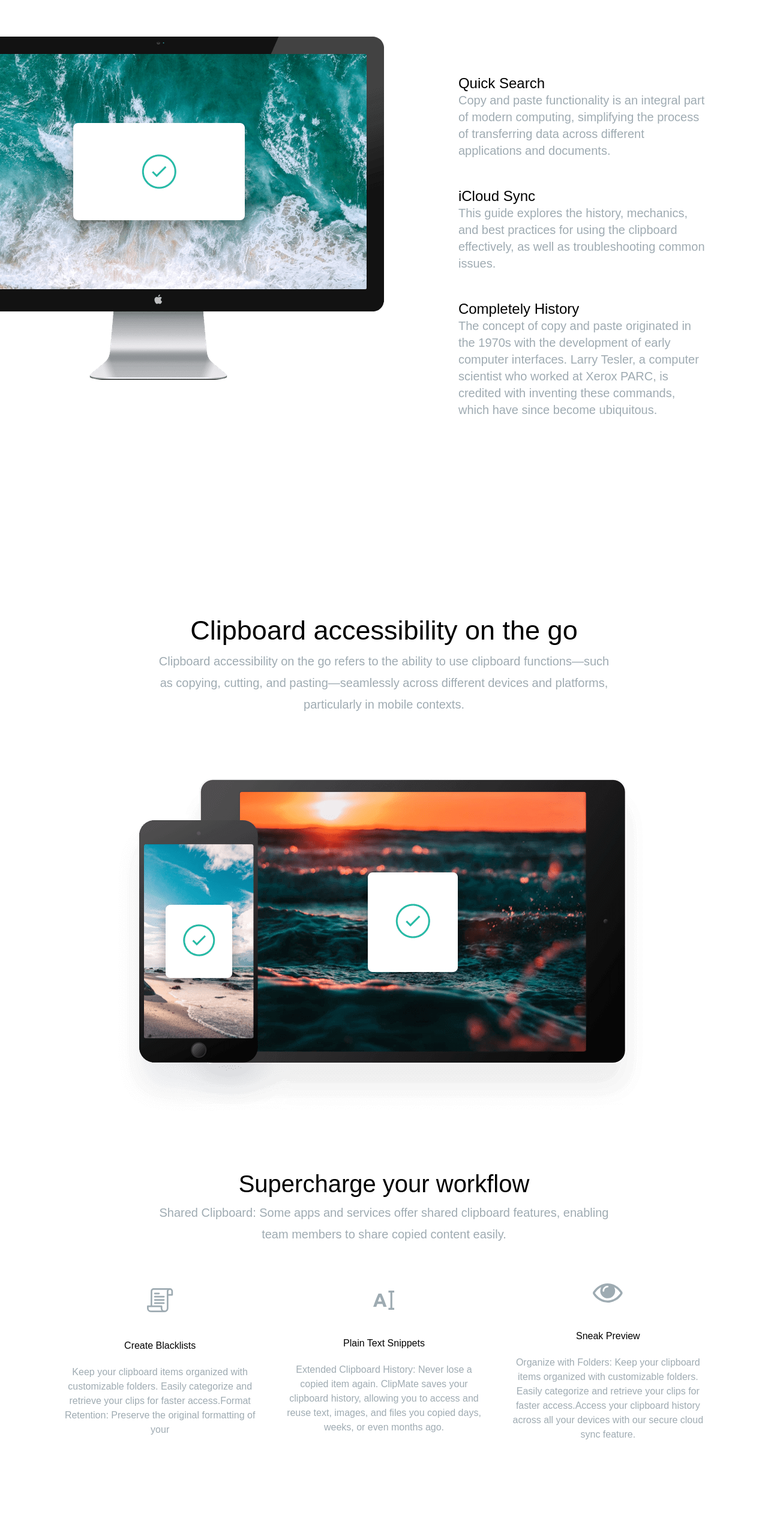
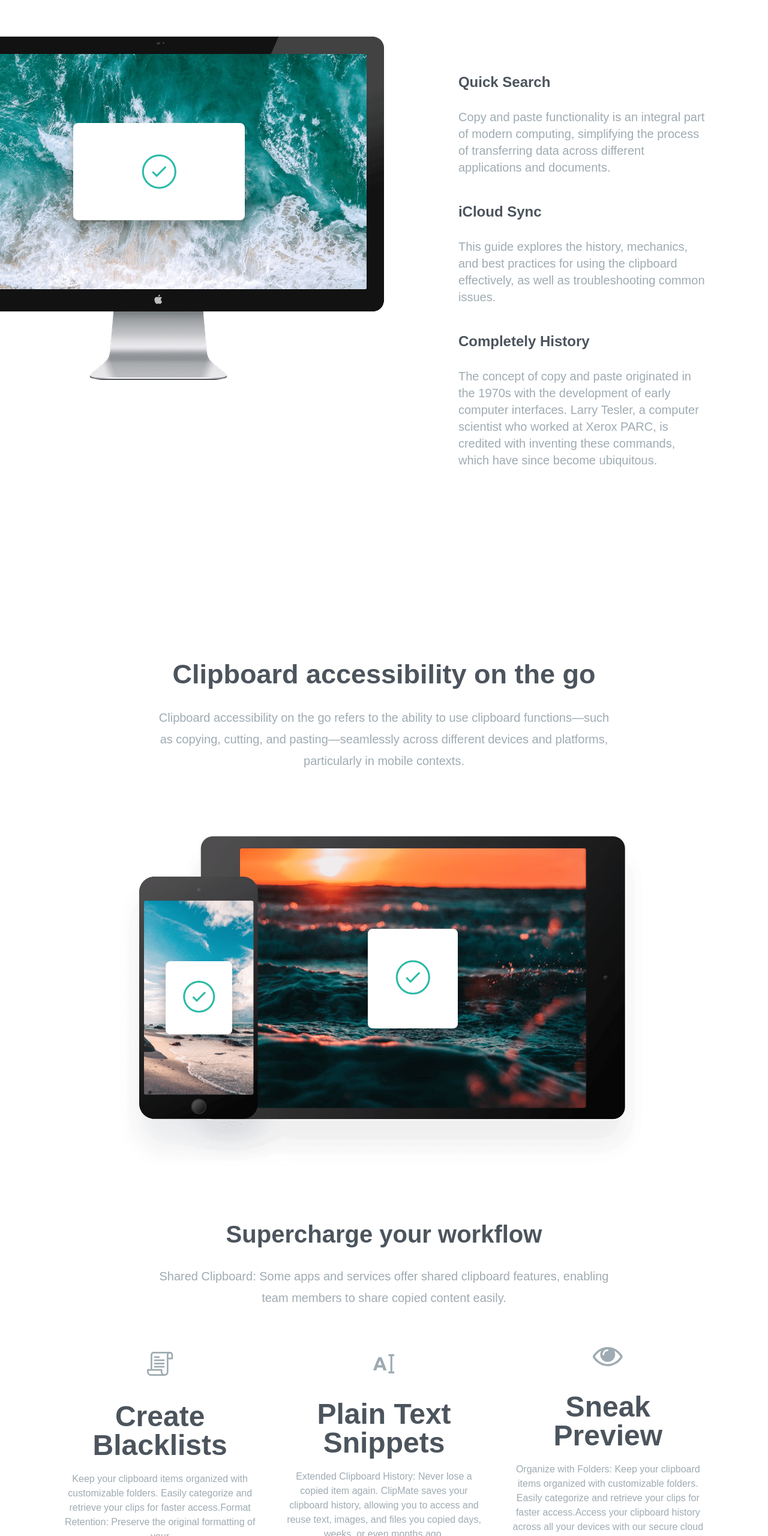
Before and after one commit to Vxent/appdev-midterm, a plain HTML site: page index.html in a window 1280 px wide. Shown: the part 980-3540 px from the top of the page at 60% size. Drawn offline with Linux system fonts and the light colour scheme; a web font is replaced by a local one.

Commit message:
Update index.html2

```diff
--- a/index.html
+++ b/index.html
@@ -82,13 +82,13 @@ Secure: Ensures that your copied data is handled securely, giving you peace of m
           >
             <!-- Item 1 -->
             <div>
-              <h2 style="font-size: x-large;">Quick Search</h2>
+              <h3 style="font-size: x-large;">Quick Search</h3>
               <p class="max-w-md text-grayishBlue">
                 Copy and paste functionality is an integral part of modern computing, simplifying the process of transferring data across different applications and documents.
             </div>
             <!-- Item 2 -->
             <div>
-              <h2 style="font-size: x-large;">iCloud Sync</h2>
+              <h3 style="font-size: x-large;">iCloud Sync</h3>
               <p class="max-w-md text-grayishBlue">
                 This guide explores the history, mechanics, and best practices for using the clipboard effectively, as well as troubleshooting common issues.
               </p>
@@ -96,7 +96,7 @@ Secure: Ensures that your copied data is handled securely, giving you peace of m
             </div>
             <!-- Item 3 -->
             <div>
-              <h2 style="font-size: x-large;">Completely History</h2>
+              <h3 style="font-size: x-large;">Completely History</h3>
               <p class="max-w-md text-grayishBlue">
                 The concept of copy and paste originated in the 1970s with the development of early computer interfaces. Larry Tesler, a computer scientist who worked at Xerox PARC, is credited with inventing these commands, which have since become ubiquitous.
               </p>
@@ -109,7 +109,7 @@ Secure: Ensures that your copied data is handled securely, giving you peace of m
     <!-- Access Anywhere Section -->
     <section id="access">
       <div class="my-20 section-container">
-        <h2 style="font-size: 45px;">Clipboard accessibility on the go</h2>
+        <h3 style="font-size: 45px;">Clipboard accessibility on the go</h3>
         <p class="mb-24 text-xl section-content">
           Clipboard accessibility on the go refers to the ability to use clipboard functions—such as copying, cutting, and pasting—seamlessly across different devices and platforms, particularly in mobile contexts.
         </p>
@@ -121,7 +121,7 @@ Secure: Ensures that your copied data is handled securely, giving you peace of m
     <!-- Supercharge Section -->
     <section id="supercharge">
       <div class="my-20 section-container">
-        <h2 style="font-size: 40px;">Supercharge your workflow</h2>
+        <h3 style="font-size: 40px;">Supercharge your workflow</h3>
         <p class="mb-16 text-xl section-content">
           Shared Clipboard: Some apps and services offer shared clipboard features, enabling team members to share copied content easily.
         </p>
@@ -132,7 +132,7 @@ Secure: Ensures that your copied data is handled securely, giving you peace of m
           <!-- Item 1 -->
           <div class="flex flex-col items-center space-y-5">
             <img src="icon-blacklist.svg" alt="" class="mb-6" />
-            <p>Create Blacklists</p>
+            <h3>Create Blacklists</h3>
             <p class="max-w-md text-grayishBlue">
               Keep your clipboard items organized with customizable folders. Easily categorize and retrieve your clips for faster access.Format Retention: Preserve the original formatting of your
             </p>
@@ -141,7 +141,7 @@ Secure: Ensures that your copied data is handled securely, giving you peace of m
           <!-- Item 2 -->
           <div class="flex flex-col items-center space-y-5">
             <img src="icon-text.svg" alt="" class="mb-6" />
-            <p>Plain Text Snippets</p>
+            <h3>Plain Text Snippets</h3>
             <p class="max-w-md text-grayishBlue">
               Extended Clipboard History: Never lose a copied item again. ClipMate saves your clipboard history, allowing you to access and reuse text, images, and files you copied days, weeks, or even months ago.
             </p>
@@ -150,7 +150,7 @@ Secure: Ensures that your copied data is handled securely, giving you peace of m
           <!-- Item 3 -->
           <div class="flex flex-col items-center space-y-5">
             <img src="icon-preview.svg" alt="" class="mb-6" />
-            <p>Sneak Preview</p>
+            <h3>Sneak Preview</h3>
             <p class="max-w-md text-grayishBlue">
               Organize with Folders: Keep your clipboard items organized with customizable folders. Easily categorize and retrieve your clips for faster access.Access your clipboard history across all your devices with our secure cloud sync feature.
             </p>
@@ -175,7 +175,7 @@ Secure: Ensures that your copied data is handled securely, giving you peace of m
     <!-- Bottom CTA Section -->
     <section id="bottom">
       <div class="my-20 section-container">
-        <h2 style="font-size: 38px;">Clipboard for iOS and MacOS</h2>
+        <h3 style="font-size: 38px;">Clipboard for iOS and MacOS</h3>
         <p class="mb-10 text-xl section-content">
           Apple’s ecosystem offers a seamless and efficient clipboard experience through its Universal Clipboard feature, allowing users to copy and paste text, images, and other data types across iOS and macOS devices.
         </p>
```
